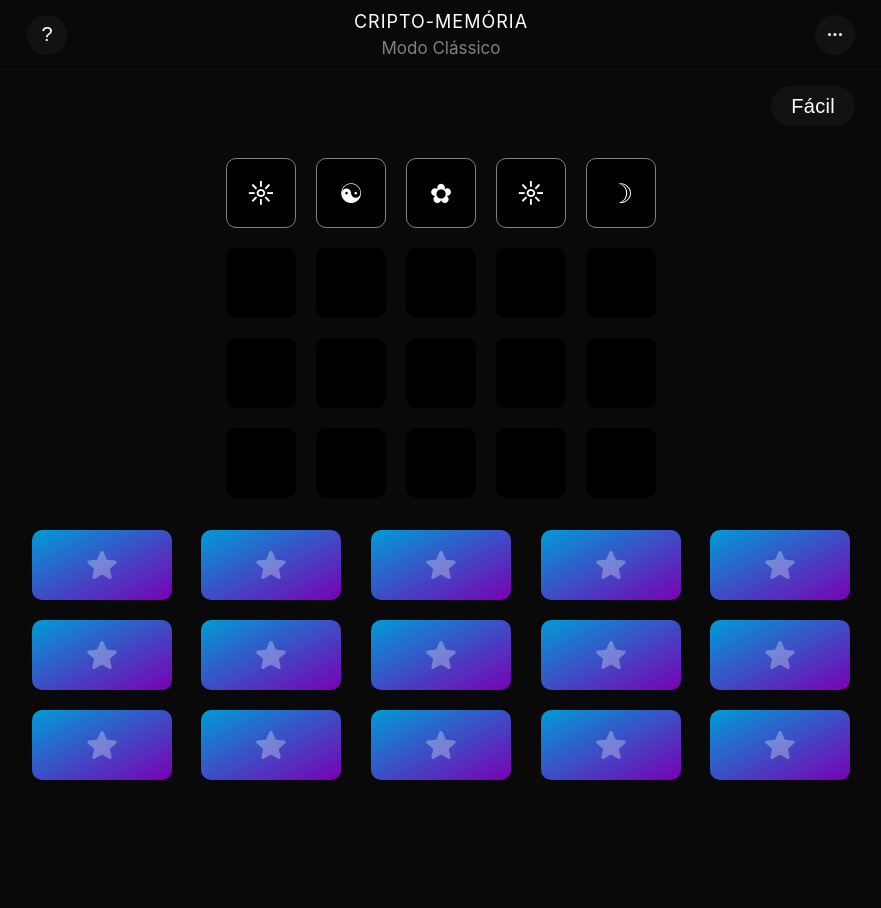
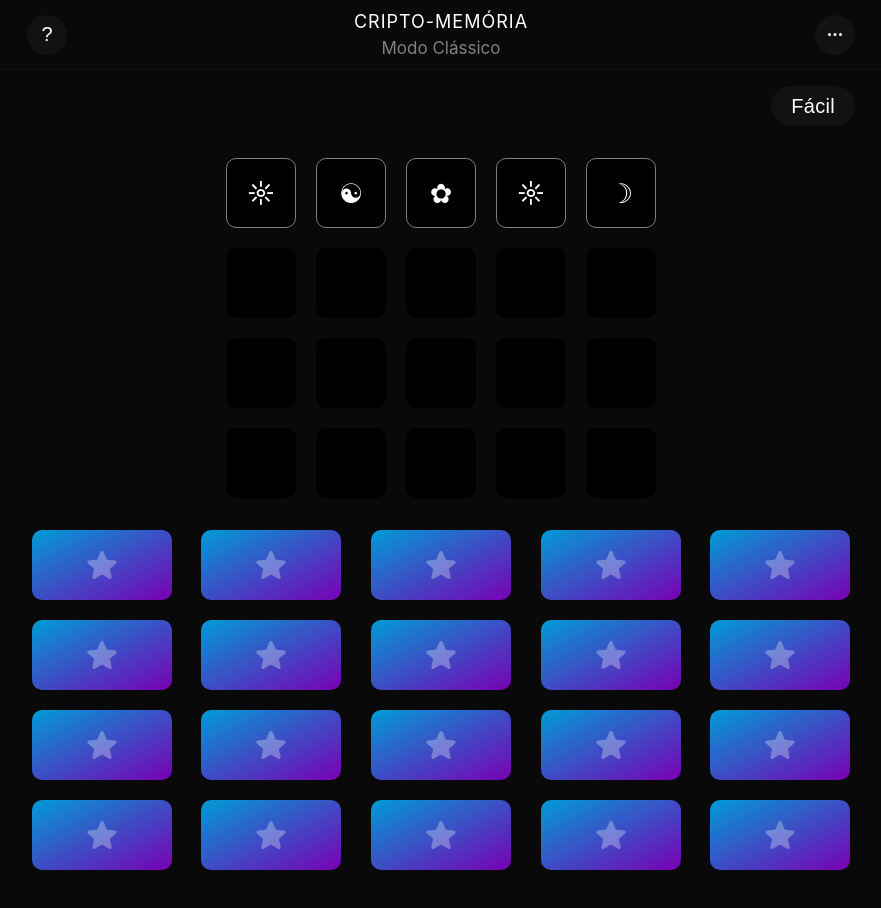
Before and after one commit to abner-bernal/criptomemoria, a Next.js app: page / in a window 1280 px wide. Shown: the top 908 px of the page, without its empty margins (199-1080 px from the left). Built offline with nearby package versions, Linux system fonts and the light colour scheme.

Commit message:
Bug fixed

```diff
--- a/src/global/styles/pages.ts
+++ b/src/global/styles/pages.ts
@@ -10,9 +10,6 @@ export const Container = styled.div`
 export const Main = styled.main`
   display: flex;
   width: 100%;
-  height: 100%;
-  position: fixed;
-  overflow-y: auto;
   flex: 1;
   max-width: 860px;
   padding: 70px 16px 0;
```
